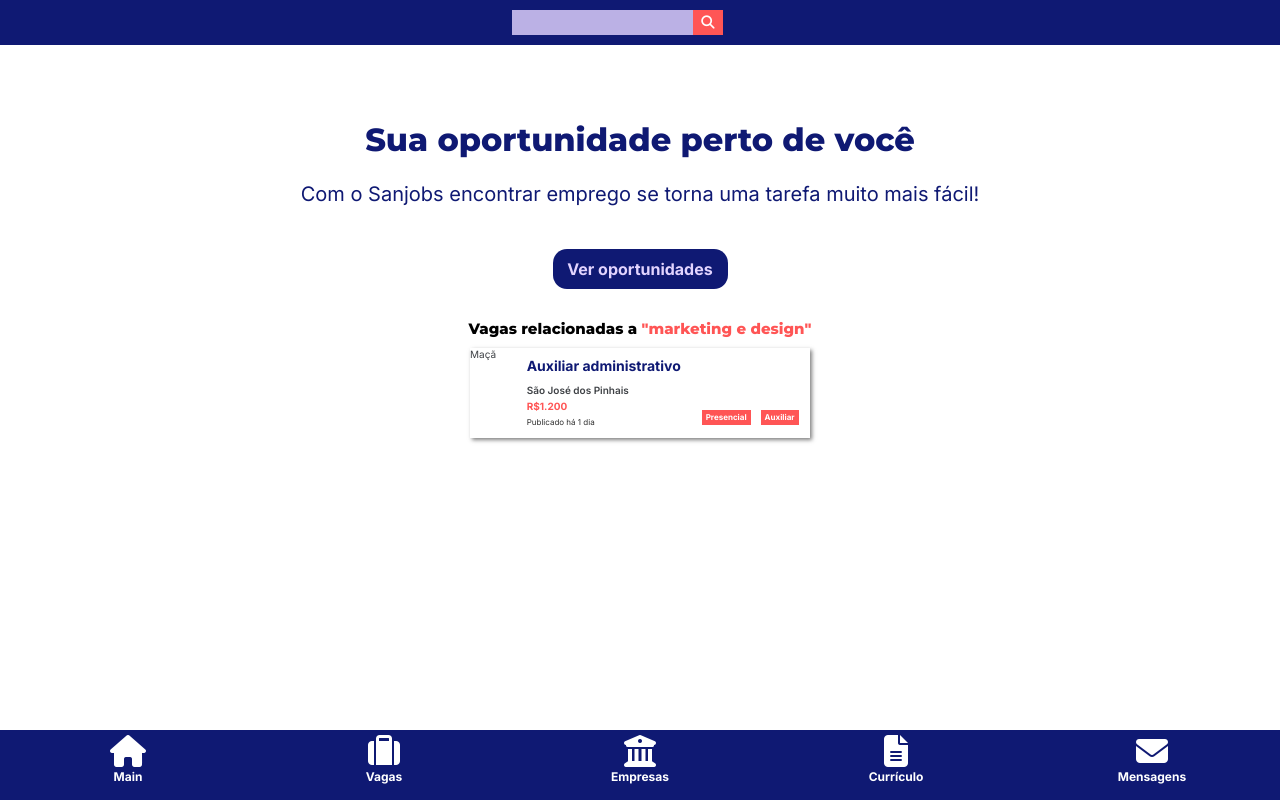
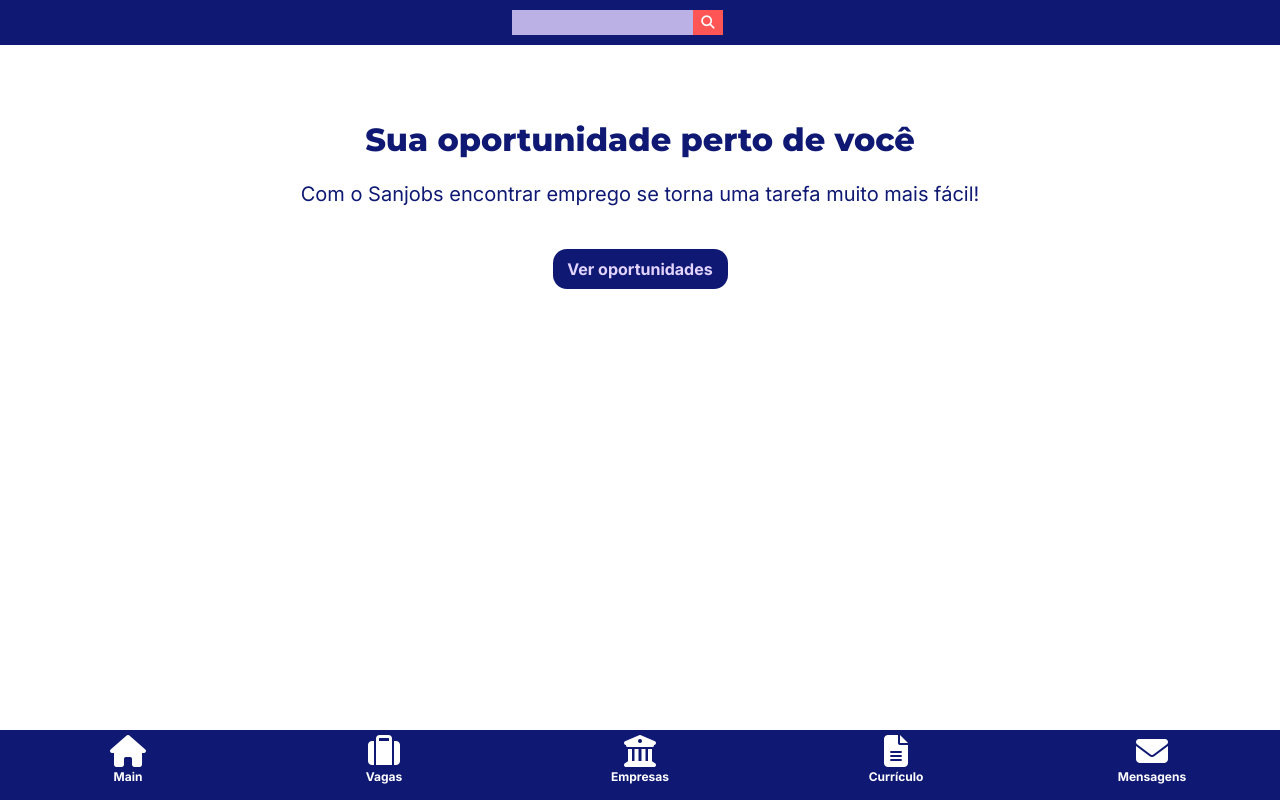
Before and after one commit to LuizLLPz/sanjobs, a Vue app in the folder sanjobs_frontend/: page / in a window 1280 px wide. Built offline with nearby package versions, Linux system fonts and the light colour scheme.

Commit message:
Correcting link for jobs and removing jobs from main page

```diff
--- a/sanjobs_frontend/src/views/IndexPage.vue
+++ b/sanjobs_frontend/src/views/IndexPage.vue
@@ -5,21 +5,15 @@
     <p class="heading__secondary">
       Com o Sanjobs encontrar emprego se torna uma tarefa muito mais fácil!
     </p>
-    <button class="heading__action">
+    <button class="heading__action" @click="this.$router.push('/jobs')">
       Ver oportunidades
     </button>
-  </div>
-  <div class="job_container">
-    <HighlightHeading text="Vagas relacionadas a" highlight='"marketing e design"'></HighlightHeading>
-    <JobCard v-for="job of jobs" v-bind:job="job" v-bind:key="job"/>
   </div>
 
 </template>
 
 <script>
 import MainHeading from "@/components/typography/MainHeading";
-import HighlightHeading from "@/components/typography/HighlightHeading";
-import JobCard from "@/components/jobs/JobCard";
 
 
 export default {
@@ -27,20 +21,6 @@
 
   components: {
     MainHeading,
-    JobCard,
-    HighlightHeading,
-  },
-  data() {
-    return {
-      jobs: [{
-        title: 'Auxiliar administrativo',
-        wage: 'R$1.200',
-        publishedAt: 'Publicado há 1 dia',
-        city: 'São José dos Pinhais',
-        company: 'Maçã',
-        modality: 'Presencial',
-        seniority: 'Auxiliar'
-      }]}
   },
 }
 </script>
```
